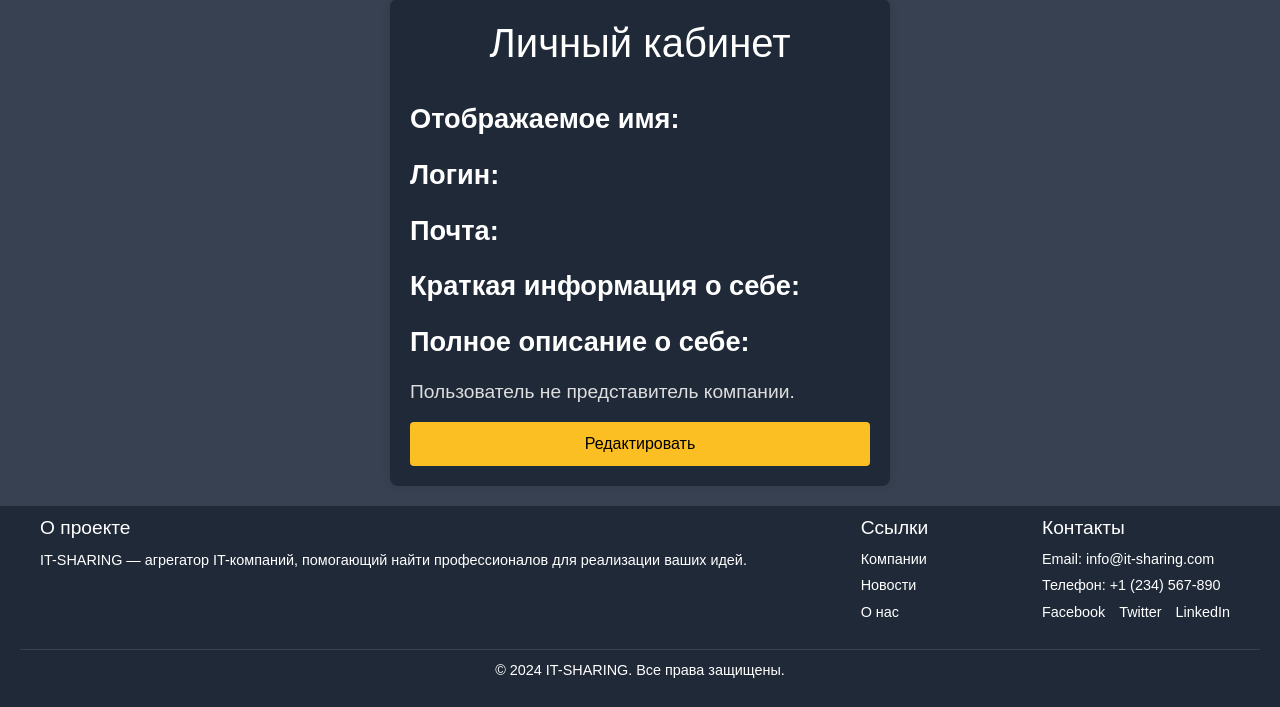
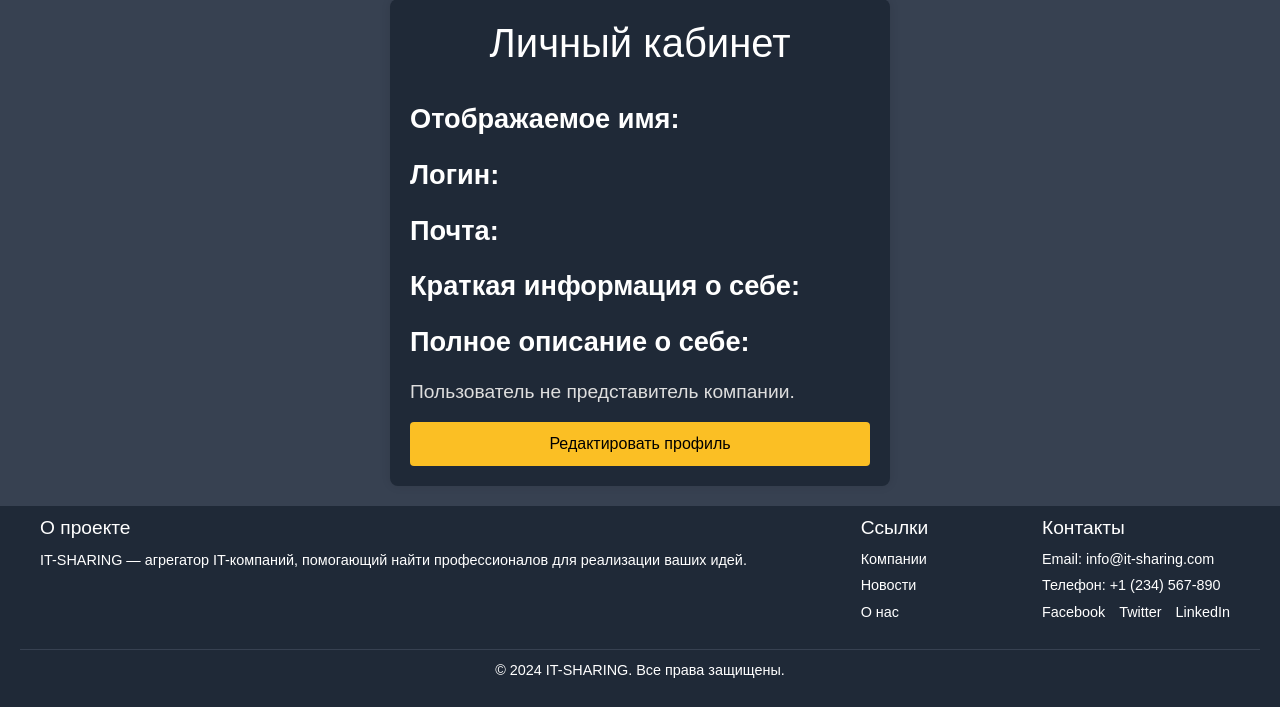
Before and after one commit to S4vant/It-Sharing, a Django app: page /profile/ in a window 1280 px wide. Shown: the part 101-808 px from the top of the page. Run offline with Django 5.2, Linux system fonts and the light colour scheme.

Commit message:
Изменение на странице пользователя

```diff
--- a/main/templates/main/PersonalPage.html
+++ b/main/templates/main/PersonalPage.html
@@ -44,7 +44,7 @@
 
         <div class="profile-actions">
             <a href="{% url 'PersonalPage_edit' %}">
-                <div class="edit-profile">Редактировать</div>
+                <div class="edit-profile">Редактировать профиль</div>
             </a>
         </div>
     </div>
```
